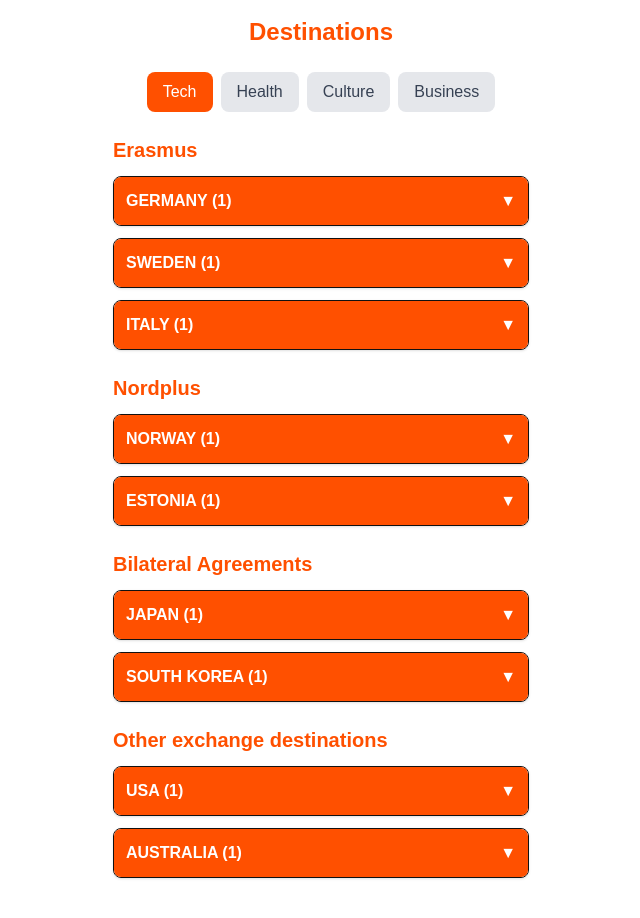
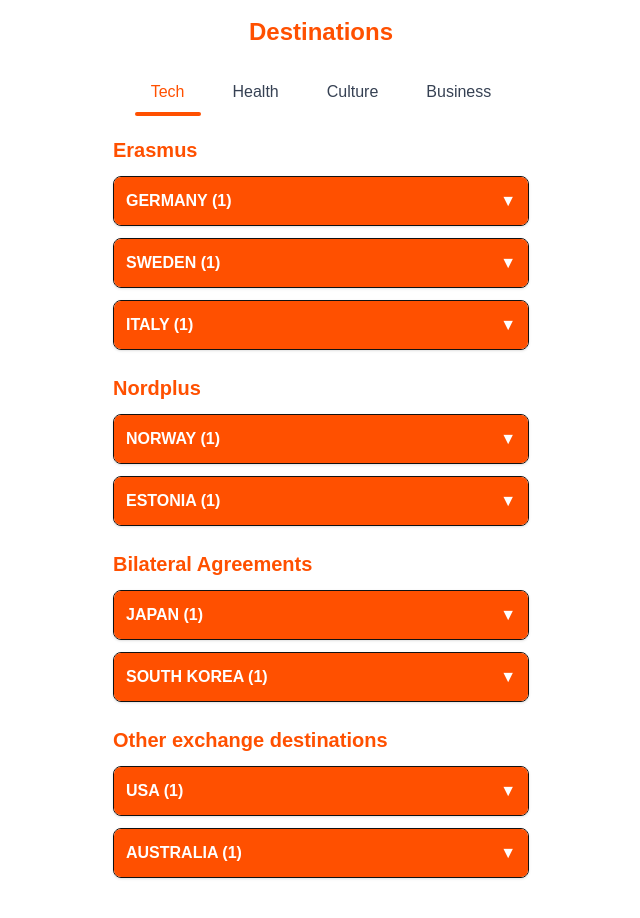
Before and after one commit to karripar/va-frontend, a Next.js app: page /destinations in a window 1280 px wide. Shown: the whole page, without its empty margins (319-959 px from the left). Built offline with nearby package versions, Linux system fonts and the light colour scheme; no server answers.

Commit message:
separated the rendering of destinations to it's own component

```diff
--- a/src/app/destinations/page.tsx
+++ b/src/app/destinations/page.tsx
@@ -1,122 +1,52 @@
 "use client";
 import { useDestinationData } from "@/hooks/apiHooks";
 import React, { useState } from "react";
+import DestinationList from "@/components/DestinationList";
 
 const DestinationsPage = () => {
   const useMockData = process.env.NODE_ENV !== 'production';
 
   const [selectedField, setSelectedField] = useState<"tech" | "health" | "culture" | "business">("tech");
   const { destinationArray, loading, error } = useDestinationData(selectedField, useMockData);
-  const [openCountries, setOpenCountries] = useState<Record<string, boolean>>({});
 
-  const toggleCountry = (countryKey: string) => {
-    setOpenCountries((prev) => ({ ...prev, [countryKey]: !prev[countryKey] }));
-  };
+  if (loading) {
+    return <div className="p-4 text-center">Loading destinations...</div>;
+  }
+
+  if (error) {
+    return <div className="p-4 text-center text-red-500">Error: {error}</div>;
+  }
+
+  if (!destinationArray) {
+    return <div className="p-4 text-center">No destinations available.</div>;
+  }
 
   return (
     <div className="p-4 max-w-md mx-auto">
       <h1 className="text-2xl font-bold mb-6 text-[#FF5000] text-center">Destinations</h1>
 
-      {/* Field Switcher */}
-      <div className="flex justify-center gap-2 mb-6">
+      {/** field switcher */}
+      <div className="flex justify-center mb-6 space-x-4">
         {["tech", "health", "culture", "business"].map((field) => (
           <button
             key={field}
             onClick={() => setSelectedField(field as "tech" | "health" | "culture" | "business")}
-            className={`px-4 py-2 rounded-lg font-medium transition ${
+            className={`relative px-4 py-2 font-medium transition ${
               selectedField === field
-                ? "bg-[#FF5000] text-white"
-                : "bg-gray-200 text-gray-700 hover:bg-gray-300"
+                ? "text-[#FF5000] font-bold"
+                : "text-gray-700 hover:text-[#FF5000]"
             }`}
           >
             {field.charAt(0).toUpperCase() + field.slice(1)}
+            {selectedField === field && (
+              <span className="absolute left-0 right-0 -bottom-1 h-1 bg-[#FF5000] rounded-full animate-slideIn" />
+            )}
           </button>
         ))}
       </div>
 
-      {/* Loading / Error */}
-      {loading && (
-        <div className="flex justify-center items-center h-40 text-gray-500">
-          Loading...
-        </div>
-      )}
-      {error && (
-        <div className="flex justify-center items-center h-40 text-red-500">
-          <p>Error: {error}</p>
-        </div>
-      )}
-      {!loading && !destinationArray && (
-        <div className="flex justify-center items-center h-40 text-gray-500">
-          <p>No destinations available.</p>
-        </div>
-      )}
-
       {/* Programs & Countries */}
-      {destinationArray &&
-        Object.entries(destinationArray.destinations).map(([program, universities]) => {
-          const countries: Record<string, typeof universities> = {};
-          universities.forEach((uni) => {
-            if (!countries[uni.country]) countries[uni.country] = [];
-            countries[uni.country].push(uni);
-          });
-
-          return (
-            <div key={program} className="mb-6">
-              <h2 className="text-xl font-semibold mb-3 text-[#FF5000]">{program}</h2>
-
-              {Object.entries(countries).map(([country, unis]) => {
-                const countryKey = `${program}-${country}`;
-                const isOpen = openCountries[countryKey];
-
-                return (
-                  <div
-                    key={countryKey}
-                    className="mb-3 border rounded-lg shadow-sm overflow-hidden"
-                  >
-                    <button
-                      className="w-full text-left p-3 bg-[#FF5000] text-white font-semibold flex justify-between items-center"
-                      onClick={() => toggleCountry(countryKey)}
-                    >
-                      <span>{country} ({unis.length})</span>
-                      <span
-                        className={`transition-transform duration-300 ${
-                          isOpen ? "rotate-180" : "rotate-0"
-                        }`}
-                      >
-                        ▼
-                      </span>
-                    </button>
-
-                    <ul
-                      className={`overflow-hidden transition-[max-height] duration-300 ease-in-out bg-gray-200 ${
-                        isOpen ? "max-h-[1000px]" : "max-h-0"
-                      }`}
-                    >
-                      {unis.map((uni) => (
-                        <li
-                          key={uni.title}
-                          className="p-3 border-b last:border-b-0 rounded hover:shadow transition-shadow"
-                        >
-                          <h3 className="text-gray-800 font-medium">{uni.title}</h3>
-                          {uni.link && (
-                            <a
-                              href={uni.link}
-                              target="_blank"
-                              rel="noopener noreferrer"
-                              className="text-[#FF5000] text-sm hover:underline"
-                            >
-                              Visit Website
-                            </a>
-                          )}
-                        </li>
-                      ))}
-                    </ul>
-                  </div>
-                );
-              })}
-            </div>
-          );
-        })}
+      {destinationArray && <DestinationList data={destinationArray} /> }
     </div>
   );
 };
--- /dev/null
+++ b/src/components/DestinationList.tsx
@@ -0,0 +1,88 @@
+"use client";
+import React, {useState} from "react";
+import { DestinationResponse } from "va-hybrid-types/contentTypes";
+
+interface DestinationListProps {
+    data: DestinationResponse
+};
+
+const DestinationList: React.FC<DestinationListProps> = ({ data }) => {
+    const [openCountries, setOpenCountries] = useState<Record<string, boolean>>({});
+
+    const toggleCountry = (countryKey: string) => {
+        setOpenCountries((prev) => ({ ...prev, [countryKey]: !prev[countryKey] }));
+    };
+
+    return (
+        <>
+        {/* Programs & Countries */}
+      {data &&
+        Object.entries(data.destinations).map(([program, universities]) => {
+          const countries: Record<string, typeof universities> = {};
+          universities.forEach((uni) => {
+            if (!countries[uni.country]) countries[uni.country] = [];
+            countries[uni.country].push(uni);
+          });
+
+          return (
+            <div key={program} className="mb-6">
+              <h2 className="text-xl font-semibold mb-3 text-[#FF5000]">{program}</h2>
+
+              {Object.entries(countries).map(([country, unis]) => {
+                const countryKey = `${program}-${country}`;
+                const isOpen = openCountries[countryKey];
+
+                return (
+                  <div
+                    key={countryKey}
+                    className="mb-3 border rounded-lg shadow-sm overflow-hidden"
+                  >
+                    <button
+                      className="w-full text-left p-3 bg-[#FF5000] text-white font-semibold flex justify-between items-center"
+                      onClick={() => toggleCountry(countryKey)}
+                    >
+                      <span>{country} ({unis.length})</span>
+                      <span
+                        className={`transition-transform duration-300 ${
+                          isOpen ? "rotate-180" : "rotate-0"
+                        }`}
+                      >
+                        ▼
+                      </span>
+                    </button>
+
+                    <ul
+                      className={`overflow-hidden transition-[max-height] duration-300 ease-in-out bg-gray-200 ${
+                        isOpen ? "max-h-[1000px]" : "max-h-0"
+                      }`}
+                    >
+                      {unis.map((uni) => (
+                        <li
+                          key={uni.title}
+                          className="p-3 border-b last:border-b-0 rounded hover:shadow transition-shadow"
+                        >
+                          <h3 className="text-gray-800 font-medium">{uni.title}</h3>
+                          {uni.link && (
+                            <a
+                              href={uni.link}
+                              target="_blank"
+                              rel="noopener noreferrer"
+                              className="text-[#FF5000] text-sm hover:underline"
+                            >
+                              Visit Website
+                            </a>
+                          )}
+                        </li>
+                      ))}
+                    </ul>
+                  </div>
+                );
+              })}
+            </div>
+          );
+        })}
+        </>
+    );
+}
+
+export default DestinationList;
```
